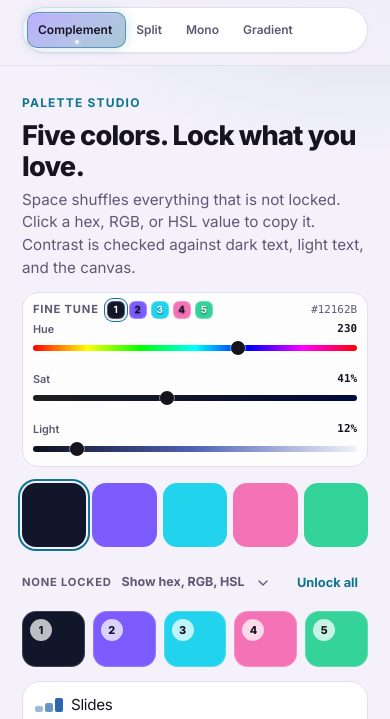
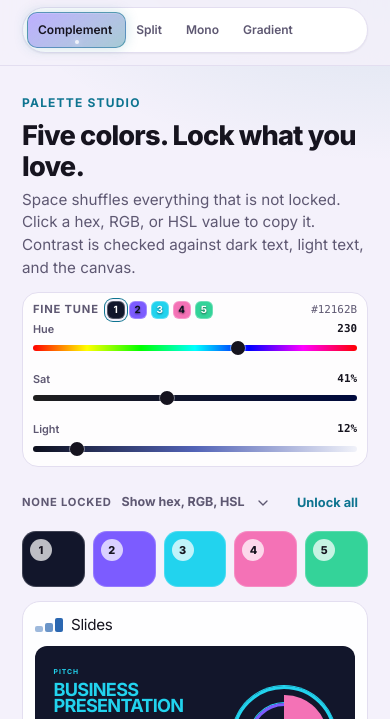
Before and after one commit to morriscsy/chroma, a React app: page pages/index.html in a window 390 px wide. Shown: the part 59-778 px from the top of the page. Built offline with nearby package versions, Linux system fonts and the light colour scheme.

Commit message:
Remove the extra mobile color row.
The collapsed plates already show all five colors, so the second shortcut bar is gone.

```diff
--- a/src/components/palette-studio.tsx
+++ b/src/components/palette-studio.tsx
@@ -570,25 +570,6 @@ export function PaletteStudio() {
           </section>
         </section>
 
-        <div className="palette-rail" role="group" aria-label="All five swatches">
-          {palette.map((swatch, index) => (
-            <button
-              key={index}
-              type="button"
-              className="rail-swatch"
-              style={{ backgroundColor: swatch.hex }}
-              aria-pressed={selected === index}
-              aria-label={`Show swatch ${index + 1}, ${swatch.hex}${locks[index] ? ", locked" : ""}`}
-              onClick={() => {
-                setSelected(index);
-                document.getElementById(`swatch-${index + 1}`)?.scrollIntoView({ block: "nearest" });
-              }}
-            >
-              {locks[index] ? <span className="rail-lock" /> : null}
-            </button>
-          ))}
-        </div>
-
         <section className="plates" data-open={platesOpen ? "true" : "false"}>
           <div className="grid-head">
             <button
--- a/src/styles.css
+++ b/src/styles.css
@@ -1026,22 +1026,6 @@
     color: var(--color-muted);
     font-size: 0.95rem;
   }
-  .palette-rail {
-    display: none;
-  }
-  .rail-swatch {
-    position: relative;
-    height: 64px;
-    border: 0;
-    border-radius: 14px;
-    transition: scale 150ms ease-out;
-  }
-  .rail-swatch:active {
-    scale: 0.96;
-  }
-  .rail-swatch[aria-pressed="true"] {
-    box-shadow: 0 0 0 2px var(--color-bg), 0 0 0 4px var(--color-cyan);
-  }
   .rail-lock {
     position: absolute;
     top: 6px;
@@ -1634,12 +1618,6 @@
   .mode-tip {
     display: none;
   }
-  .palette-rail {
-    display: grid;
-    grid-template-columns: repeat(5, minmax(0, 1fr));
-    gap: 6px;
-    margin-top: 16px;
-  }
   .swatch-grid,
   .sliders,
   .stage,
```
